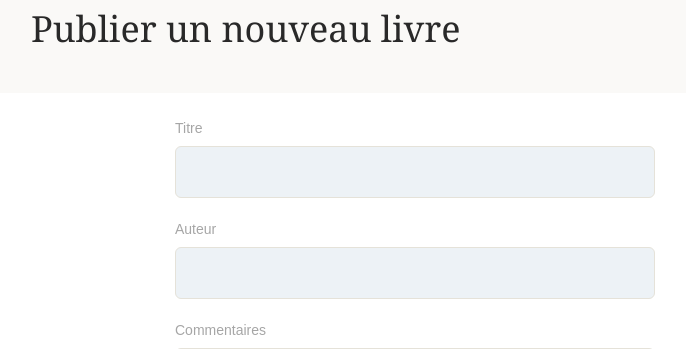
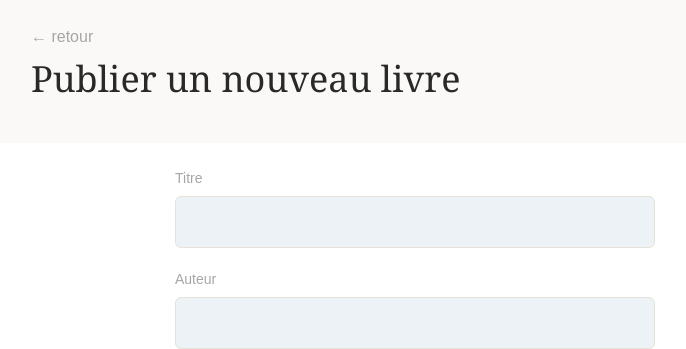
Before and after one commit to Loik-coding/P4_TomTrocWebsite, a PHP site: page /index.php?page=bookPost in a window 1280 px wide. Shown: the part 98-447 px from the top of the page, without its empty margins (225-911 px from the left). Run offline with PHP 8.4, Linux system fonts and the light colour scheme; the visitor is signed in with stand-in values (Sample User, id 1).

Commit message:
0.6.5 Ajout fil d'arianne sur pages bookModifier et bookPost

```diff
--- a/css/style.css
+++ b/css/style.css
@@ -102,6 +102,17 @@ nav a:hover, .nav-svg:hover { color: var(--color-primary); }
     -webkit-mask-image: url("../images/logo/account.svg");
     mask-image: url("../images/logo/account.svg");
 }
+
+.fil-ariane {
+    margin-left: 20%;
+    margin-top: 24px;
+    color: var(--color-muted);
+}
+
+.fil-ariane:hover {
+    color: var(--color-primary);
+}
+
 
 /* =========================
    3. CONTENU ET LAYOUTS
--- a/views/templates/bookModifier.php
+++ b/views/templates/bookModifier.php
@@ -1,3 +1,8 @@
+<div class="fil-ariane">
+    <a href="index.php?page=myAccount">← retour</a>
+</div>
+
+
 <h1>Modifier les informations</h1>
 
 <div class="layout-row">
--- a/views/templates/bookPost.php
+++ b/views/templates/bookPost.php
@@ -1,4 +1,6 @@
-
+<div class="fil-ariane">
+    <a href="index.php?page=myAccount">← retour</a>
+</div>
 <h1>Publier un nouveau livre</h1>
 
 <div class="create-book">
```
